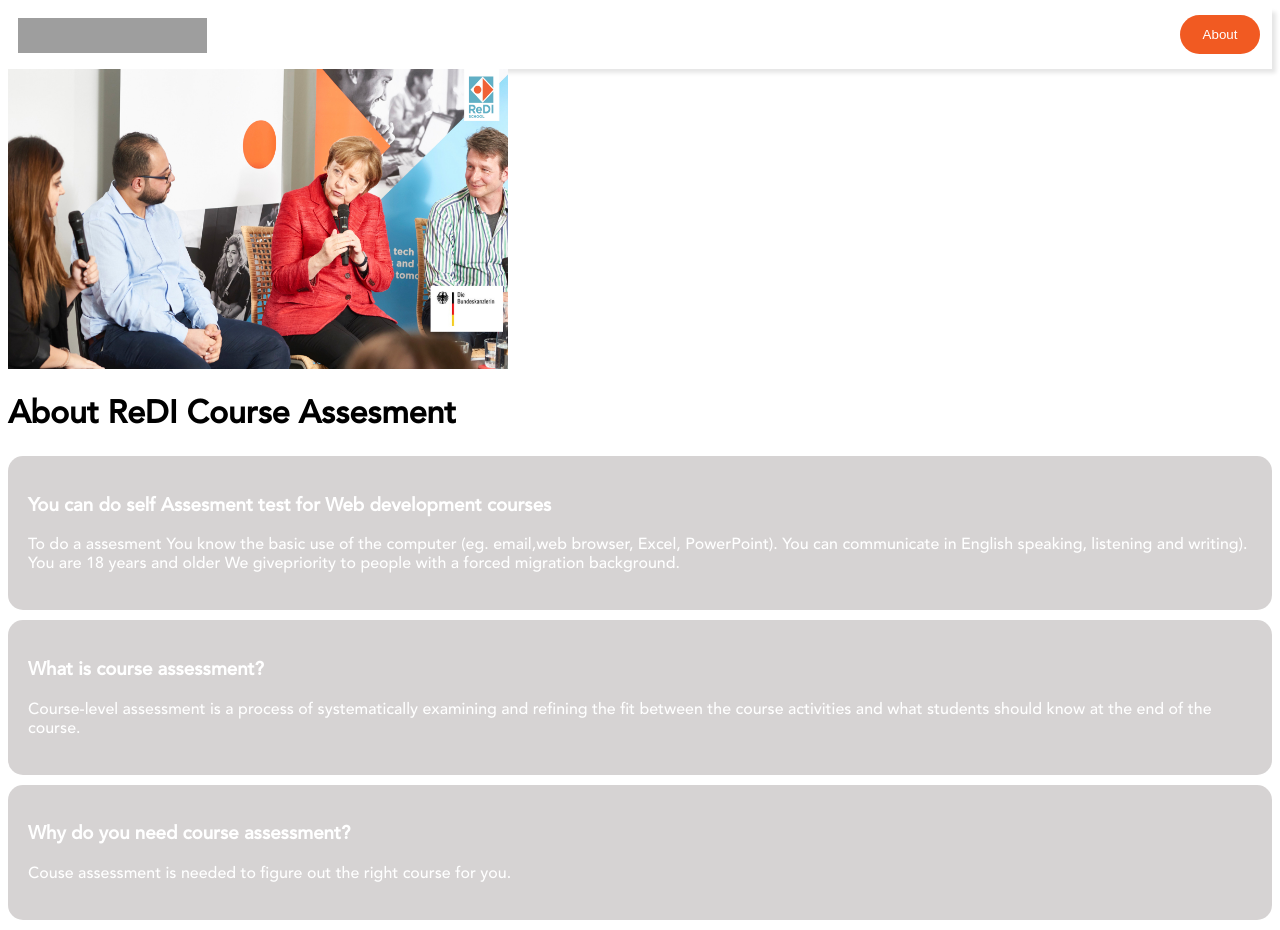
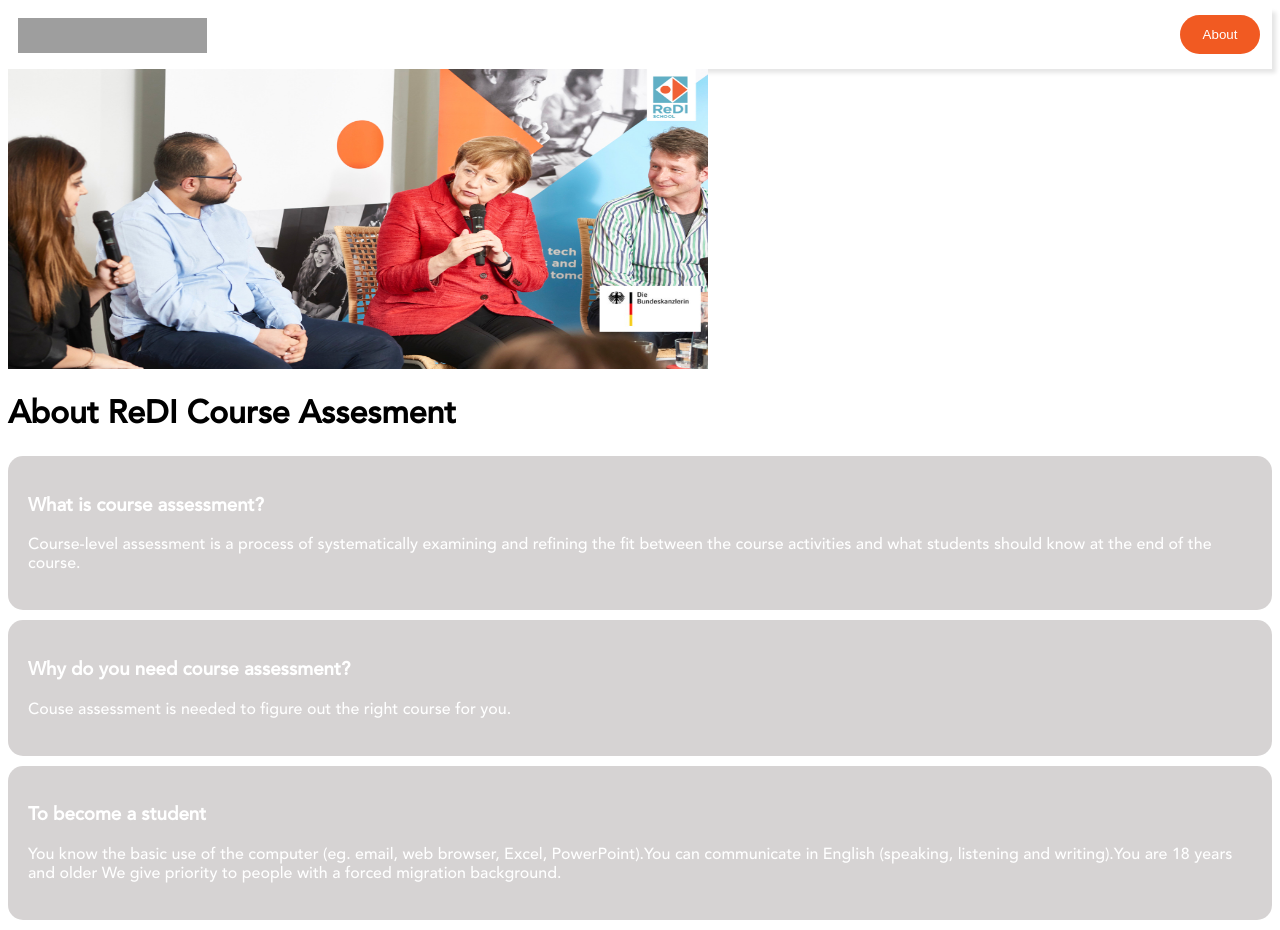
Before and after one commit to rehnuma-lamia/RediCourseAssesment, a React (Create React App) app in the folder redi-course-assesment/: page /about in a window 1280 px wide. Built offline with nearby package versions, Linux system fonts and the light colour scheme; grey boxes are pictures that could not be loaded.

Commit message:
Score and course title fixed

```diff
--- a/redi-course-assesment/src/pages/AboutPage/index.css
+++ b/redi-course-assesment/src/pages/AboutPage/index.css
@@ -1,6 +1,6 @@
 .aboutTopImage {
   height: 300px;
-  width: 500px;
+  width: 700px;
 }
 
 .aboutPageDesign {
--- a/redi-course-assesment/src/pages/AboutPage/index.js
+++ b/redi-course-assesment/src/pages/AboutPage/index.js
@@ -7,11 +7,6 @@ import "./index.css";
 function AboutPage() {
   let items = [
     {
-      title: "You can do self Assesment test for Web development courses",
-      details:
-        "To do a assesment You know the basic use of the computer (eg. email,web browser, Excel, PowerPoint). You can communicate in English speaking, listening and writing). You are 18 years and older We givepriority to people with a forced migration background.",
-    },
-    {
       title: "What is course assessment?",
       details:
         "Course-level assessment is a process of systematically examining and refining the fit between the course activities and what students should know at the end of the course.",
@@ -20,6 +15,11 @@ function AboutPage() {
       title: "Why do you need course assessment?",
       details:
         "Couse assessment is needed to figure out the right course for you.",
+    },
+    {
+      title: "To become a student",
+      details:
+        "You know the basic use of the computer (eg. email, web browser, Excel, PowerPoint).You can communicate in English (speaking, listening and writing).You are 18 years and older We give priority to people with a forced migration background.",
     },
   ];
   return (
--- a/redi-course-assesment/src/pages/DecisionPage/index.js
+++ b/redi-course-assesment/src/pages/DecisionPage/index.js
@@ -19,11 +19,21 @@ function DecisionPage() {
     [navigate]
   );
 
+  function courseTitleBy(score) {
+    if (score > 3 && score < 6) {
+      return "Frontend Development";
+    } else if (score > 6) {
+      return "React";
+    } else {
+      return "Introduction to computer science";
+    }
+  }
+
   return (
     <main className="dashboard-page">
       <h1>
         You have {score} correct answers in {allQuestions.length} Questions.
-        Recommended course: JavaScript
+        Recommended course: {courseTitleBy(score)}
       </h1>
       <div className="buttons">
         <CustomButton
```
